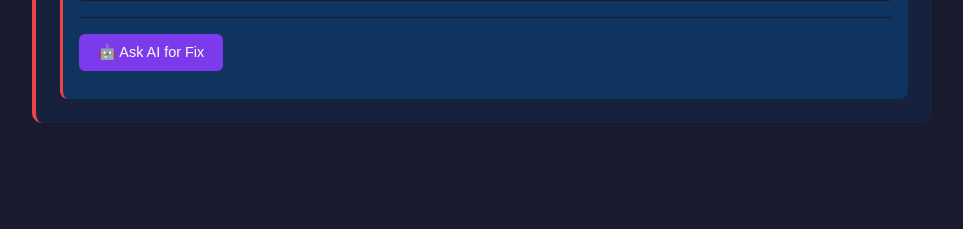
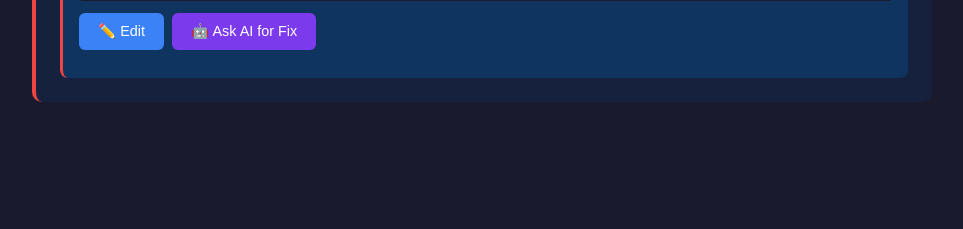
Before and after one commit to bradbunce/launchdarkly-json-flag-utility, a Python web app: template web/templates/dashboard.html in a window 1280 px wide. Shown: the part 337-566 px from the top of the page, without its empty margins (158-1121 px from the left). Run offline with Jinja, Linux system fonts and the light colour scheme; the template is opened without the code that fills it: most values are stand-ins (such as "Sample title", 1, 10 or a date in 2020).

Commit message:
Add inline JSON editor to web UI
Users can now edit variation values directly in the browser.
Validates JSON and tcp_port schema before saving via the LD API.
Shows clear error messages for invalid JSON or failed validation.

```diff
--- a/web/static/style.css
+++ b/web/static/style.css
@@ -210,3 +210,56 @@ main {
 .htmx-request.htmx-indicator {
     display: inline;
 }
+
+
+.action-buttons {
+    display: flex;
+    gap: 0.5rem;
+    align-items: center;
+    margin-top: 0.75rem;
+}
+
+.btn-edit {
+    background: #3b82f6;
+    color: #fff;
+}
+
+.btn-cancel {
+    background: #6b7280;
+    color: #fff;
+}
+
+.edit-form {
+    margin-top: 0.75rem;
+    padding-top: 0.75rem;
+    border-top: 1px solid #1a1a2e;
+}
+
+.json-editor {
+    width: 100%;
+    background: #1a1a2e;
+    color: #a0c4ff;
+    border: 1px solid #405cf5;
+    border-radius: 4px;
+    padding: 0.8rem;
+    font-family: "SF Mono", "Fira Code", "Fira Mono", monospace;
+    font-size: 0.85rem;
+    resize: vertical;
+    line-height: 1.5;
+}
+
+.json-editor:focus {
+    outline: none;
+    border-color: #7c3aed;
+    box-shadow: 0 0 0 2px rgba(124, 58, 237, 0.2);
+}
+
+.edit-actions {
+    display: flex;
+    gap: 0.5rem;
+    margin-top: 0.5rem;
+}
+
+.edit-result {
+    margin-top: 0.5rem;
+}
--- a/web/templates/partials/flag_list.html
+++ b/web/templates/partials/flag_list.html
@@ -20,22 +20,67 @@
                 <span class="variation-name">{{ var.name }}</span>
                 <span class="variation-status">{{ '✅' if var.is_valid else '❌ ' + var.error }}</span>
             </div>
-            <pre class="variation-value">{{ var.value | tojson(indent=2) }}</pre>
+            <pre class="variation-value"
+                id="value-display-{{ flag.key }}-{{ loop.index0 }}">{{ var.value | tojson(indent=2) }}</pre>
 
-            {% if not var.is_valid %}
-            <div class="fix-section">
+            <div class="action-buttons">
+                <button onclick="toggleEdit('{{ flag.key }}', {{ loop.index0 }})" class="btn btn-edit"
+                    id="edit-btn-{{ flag.key }}-{{ loop.index0 }}">
+                    ✏️ Edit
+                </button>
+
+                {% if not var.is_valid %}
                 <button hx-post="/fix/{{ flag.key }}/{{ loop.index0 }}"
                     hx-target="#fix-result-{{ flag.key }}-{{ loop.index0 }}" hx-swap="innerHTML" class="btn btn-ai"
                     hx-indicator="#spinner-{{ flag.key }}-{{ loop.index0 }}">
                     🤖 Ask AI for Fix
                 </button>
                 <span id="spinner-{{ flag.key }}-{{ loop.index0 }}" class="htmx-indicator">Thinking...</span>
-                <div id="fix-result-{{ flag.key }}-{{ loop.index0 }}" class="fix-result"></div>
+                {% endif %}
             </div>
-            {% endif %}
+
+            <div id="edit-form-{{ flag.key }}-{{ loop.index0 }}" class="edit-form" style="display: none;">
+                <textarea id="edit-textarea-{{ flag.key }}-{{ loop.index0 }}" class="json-editor"
+                    rows="6">{{ var.value | tojson(indent=2) }}</textarea>
+                <div class="edit-actions">
+                    <button hx-post="/update-variation/{{ flag.key }}/{{ loop.index0 }}"
+                        hx-include="[id='edit-textarea-{{ flag.key }}-{{ loop.index0 }}']"
+                        hx-target="#edit-result-{{ flag.key }}-{{ loop.index0 }}" hx-swap="innerHTML"
+                        hx-vals='js:{"value": document.getElementById("edit-textarea-{{ flag.key }}-{{ loop.index0 }}").value}'
+                        class="btn btn-success">
+                        💾 Save
+                    </button>
+                    <button onclick="toggleEdit('{{ flag.key }}', {{ loop.index0 }})" class="btn btn-cancel">
+                        Cancel
+                    </button>
+                </div>
+                <div id="edit-result-{{ flag.key }}-{{ loop.index0 }}" class="edit-result"></div>
+            </div>
+
+            <div id="fix-result-{{ flag.key }}-{{ loop.index0 }}" class="fix-result"></div>
         </div>
         {% endfor %}
     </div>
 </div>
 {% endfor %}
+
+<script>
+    function toggleEdit(flagKey, varIndex) {
+        const form = document.getElementById(`edit-form-${flagKey}-${varIndex}`);
+        const display = document.getElementById(`value-display-${flagKey}-${varIndex}`);
+        const btn = document.getElementById(`edit-btn-${flagKey}-${varIndex}`);
+
+        if (form.style.display === 'none') {
+            form.style.display = 'block';
+            display.style.display = 'none';
+            btn.textContent = '✏️ Editing...';
+            btn.disabled = true;
+        } else {
+            form.style.display = 'none';
+            display.style.display = 'block';
+            btn.textContent = '✏️ Edit';
+            btn.disabled = false;
+        }
+    }
+</script>
 {% endif %}
```
Also changed, not shown: web/app.py (+37 -0 lines).
